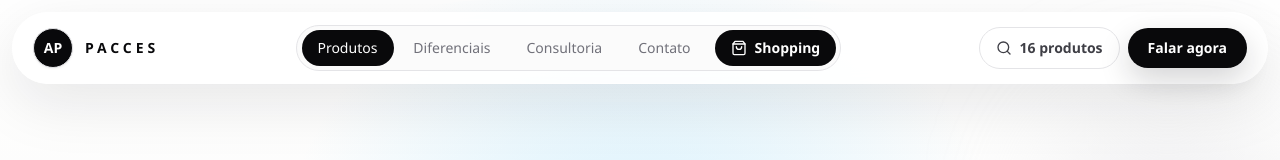
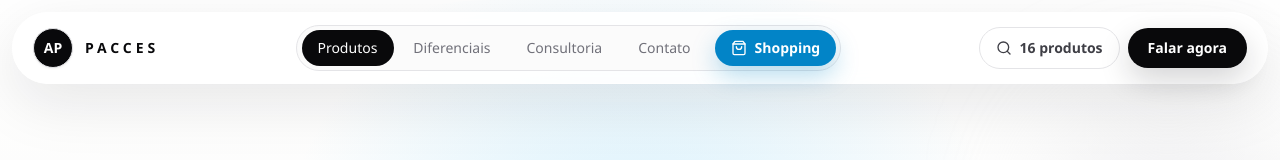
Before and after one commit to ExQues/Apple-Pacces, a React (Vite) app: page / in a window 1280 px wide. Shown: the top 160 px of the page. Built offline with nearby package versions, Linux system fonts and the light colour scheme.

Commit message:
style: botao Shopping sempre azul, sem virar preto ao ser clicado

```diff
--- a/src/components/SiteHeader.tsx
+++ b/src/components/SiteHeader.tsx
@@ -128,7 +128,7 @@ export function SiteHeader({ variant = 'home' }: SiteHeaderProps) {
           <a
             href="/shop"
             aria-current={variant === 'shop' ? 'page' : undefined}
-            className="relative z-10 ml-1 inline-flex items-center gap-2 rounded-full bg-zinc-950 px-4 py-2 text-sm font-semibold text-white transition hover:-translate-y-0.5 hover:bg-zinc-800"
+            className="relative z-10 ml-1 inline-flex items-center gap-2 rounded-full bg-sky-600 px-4 py-2 text-sm font-semibold text-white shadow-[0_10px_24px_rgba(2,132,199,0.28)] transition hover:-translate-y-0.5 hover:bg-sky-500"
           >
             <ShoppingBag className="size-4" aria-hidden="true" />
             Shopping
```
